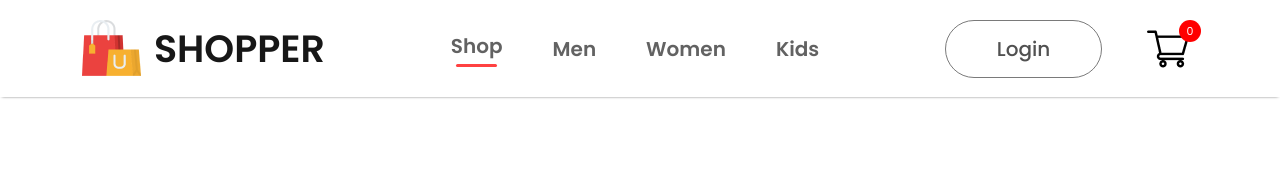
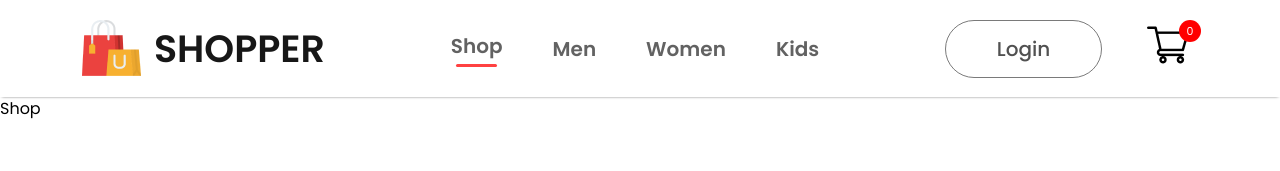
Before and after one commit to kiethohoai/shopper-ecommerce, a React (Vite) app: page / in a window 1280 px wide. Shown: the top 171 px of the page. Built offline with nearby package versions, Linux system fonts and the light colour scheme; a web font is replaced by a local one.

Commit message:
2. Setup All Routes & Components

```diff
--- a/src/App.jsx
+++ b/src/App.jsx
@@ -1,10 +1,32 @@
+import { BrowserRouter, Route, Routes } from "react-router-dom";
 import "./App.css";
+
+import ShopCategory from "./pages/ShopCategory";
 import Navbar from "./components/navbar/Navbar";
+import Shop from "./pages/Shop";
+import Product from "./pages/Product";
+import Cart from "./pages/Cart";
+import LoginSignup from "./pages/LoginSignup";
 
 const App = () => {
   return (
     <div>
-      <Navbar />
+      <BrowserRouter>
+        <Navbar />
+        <Routes>
+          <Route path="/" element={<Shop />} />
+          <Route path="/mens" element={<ShopCategory category="men" />} />
+          <Route path="/womens" element={<ShopCategory category="women" />} />
+          <Route path="/kids" element={<ShopCategory category="kid" />} />
+
+          <Route path="/product" element={<Product />}>
+            <Route path=":productId" element={<Product />} />
+          </Route>
+
+          <Route path="/cart" element={<Cart />} />
+          <Route path="/login" element={<LoginSignup />} />
+        </Routes>
+      </BrowserRouter>
     </div>
   );
 };
--- a/src/components/navbar/Navbar.jsx
+++ b/src/components/navbar/Navbar.jsx
@@ -3,6 +3,7 @@
 import logo from "../assets/logo.png";
 import cart_icon from "../assets/cart_icon.png";
 import { useState } from "react";
+import { Link } from "react-router-dom";
 
 const Navbar = () => {
   const [menu, setMenu] = useState("shop");
@@ -17,16 +18,32 @@
 
       {/* Nav Menu */}
       <div className="nav-menu">
-        <li onClick={() => setMenu("shop")}>Shop {menu === "shop" ? <hr /> : <></>}</li>
-        <li onClick={() => setMenu("men")}>Men {menu === "men" ? <hr /> : <></>}</li>
-        <li onClick={() => setMenu("women")}>Women {menu === "women" ? <hr /> : <></>}</li>
-        <li onClick={() => setMenu("kids")}>Kids {menu === "kids" ? <hr /> : <></>}</li>
+        <li onClick={() => setMenu("shop")}>
+          <Link to="/">Shop</Link> {menu === "shop" ? <hr /> : <></>}
+        </li>
+
+        <li onClick={() => setMenu("men")}>
+          <Link to="/mens">Men</Link> {menu === "men" ? <hr /> : <></>}
+        </li>
+
+        <li onClick={() => setMenu("women")}>
+          <Link to="/womens">Women</Link> {menu === "women" ? <hr /> : <></>}
+        </li>
+
+        <li onClick={() => setMenu("kids")}>
+          <Link to="/kids">Kids</Link> {menu === "kids" ? <hr /> : <></>}
+        </li>
       </div>
 
       {/* Nav Login Cart */}
       <div className="nav-login-cart">
-        <button>Login</button>
-        <img src={cart_icon} alt="Nav Cart Icon" />
+        <Link to="/login">
+          <button>Login</button>
+        </Link>
+
+        <Link to="/cart">
+          <img src={cart_icon} alt="Nav Cart Icon" />
+        </Link>
         <div className="nav-cart-count">0</div>
       </div>
     </div>
--- /dev/null
+++ b/src/pages/Cart.jsx
@@ -0,0 +1,5 @@
+const Cart = () => {
+  return <div>Cart</div>;
+};
+
+export default Cart;
--- /dev/null
+++ b/src/pages/LoginSignup.jsx
@@ -0,0 +1,5 @@
+const LoginSignup = () => {
+  return <div>LoginSignup</div>;
+};
+
+export default LoginSignup;
--- /dev/null
+++ b/src/pages/Product.jsx
@@ -0,0 +1,5 @@
+const Product = () => {
+  return <div>Product</div>;
+};
+
+export default Product;
--- /dev/null
+++ b/src/pages/Shop.jsx
@@ -0,0 +1,5 @@
+const Shop = () => {
+  return <div>Shop</div>;
+};
+
+export default Shop;
--- /dev/null
+++ b/src/pages/ShopCategory.jsx
@@ -0,0 +1,5 @@
+const ShopCategory = () => {
+  return <div>ShopCategory</div>;
+};
+
+export default ShopCategory;
```
Also changed, not shown: pro.txt.
